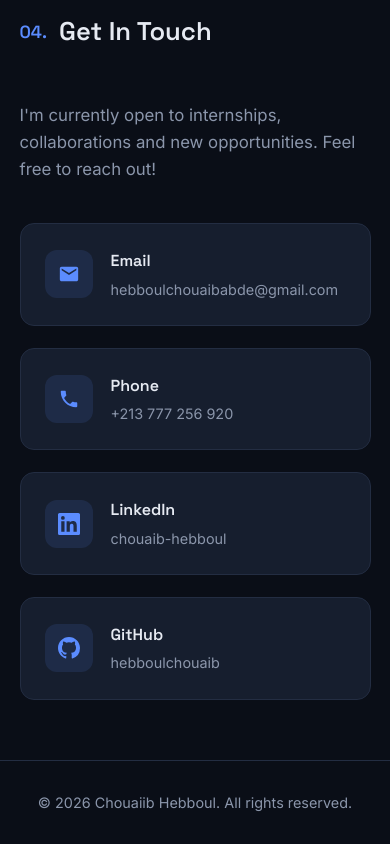
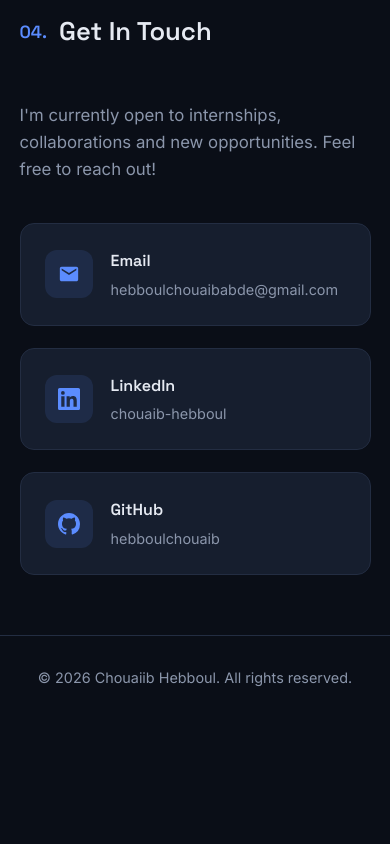
Before and after one commit to hebboulchouaib/portfolio_website, a plain HTML site: page index.html in a window 390 px wide. Shown: the part 4892-5736 px from the top of the page. After the commit the page ends 5611 px from the top, so only its background shows below. Drawn offline with Linux system fonts and the light colour scheme.

Commit message:
Remove phone contact from index.html
Removed phone contact section from the contact card.

```diff
--- a/index.html
+++ b/index.html
@@ -221,13 +221,6 @@
             <p>hebboulchouaibabde@gmail.com</p>
           </div>
         </a>
-        <a href="tel:+213777256920" class="contact-card">
-          <span class="contact-icon"><svg viewBox="0 0 24 24" fill="currentColor"><path d="M6.62 10.79c1.44 2.83 3.76 5.14 6.59 6.59l2.2-2.2c.27-.27.67-.36 1.02-.24 1.12.37 2.33.57 3.57.57.55 0 1 .45 1 1V20c0 .55-.45 1-1 1-9.39 0-17-7.61-17-17 0-.55.45-1 1-1h3.5c.55 0 1 .45 1 1 0 1.25.2 2.45.57 3.57.11.35.03.74-.25 1.02l-2.2 2.2z"/></svg></span>
-          <div>
-            <h4>Phone</h4>
-            <p>+213 777 256 920</p>
-          </div>
-        </a>
         <a href="https://www.linkedin.com/in/chouaib-hebboul-4b8b51394/" target="_blank" class="contact-card">
           <span class="contact-icon"><svg viewBox="0 0 24 24" fill="currentColor"><path d="M20.45 20.45h-3.55v-5.57c0-1.33-.02-3.04-1.85-3.04-1.85 0-2.13 1.45-2.13 2.94v5.67H9.37V9h3.41v1.56h.05c.48-.9 1.64-1.85 3.38-1.85 3.6 0 4.27 2.37 4.27 5.46v6.28zM5.34 7.43a2.06 2.06 0 1 1 0-4.12 2.06 2.06 0 0 1 0 4.12zM7.12 20.45H3.56V9h3.56v11.45zM22.22 0H1.77C.8 0 0 .78 0 1.75v20.5C0 23.22.8 24 1.77 24h20.45c.98 0 1.78-.78 1.78-1.75V1.75C24 .78 23.2 0 22.22 0z"/></svg></span>
           <div>
```
